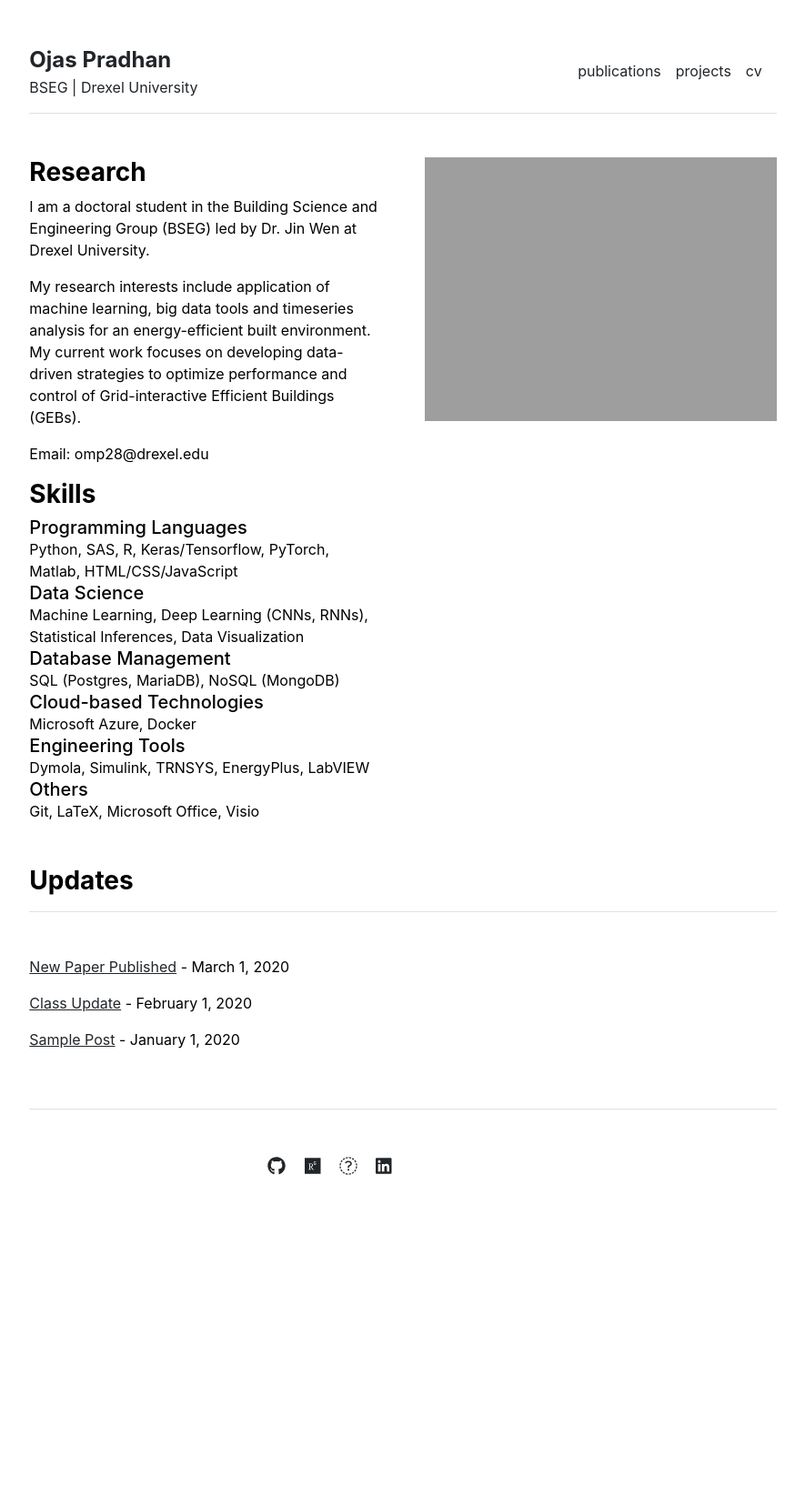
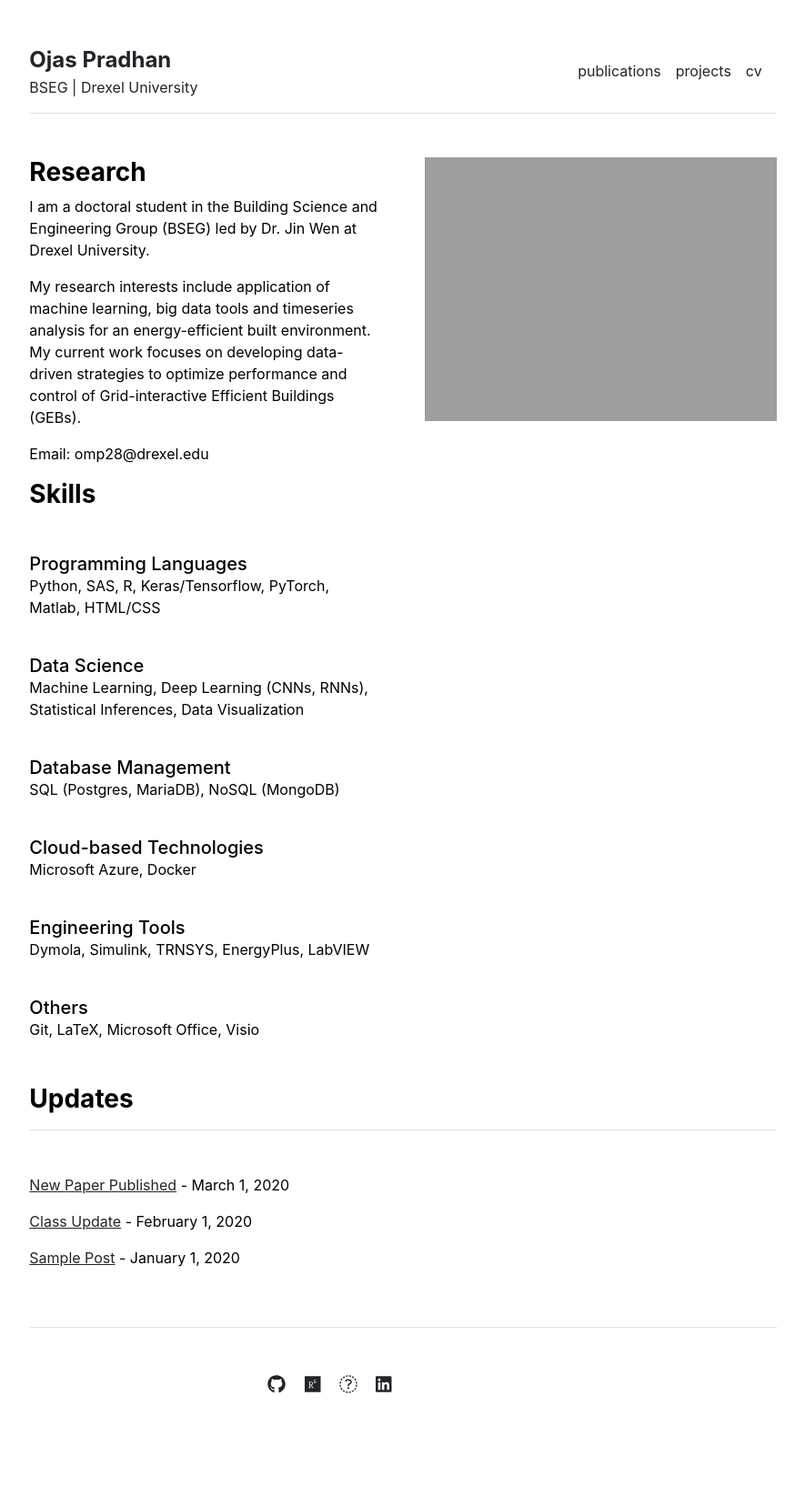
Before and after one commit to pradhanojas/pradhanojas.github.io, a Jekyll site: the page built from index.md, in a window 1280 px wide. Shown: the whole page at 91% size, without its empty margins (197-1082 px from the left). Built offline with Jekyll 4.4.1, drawn with Linux system fonts in a browser that asks for light colours; before the commit the page ends 1394 px from its top, so only the background shows below that.

Commit message:
Update index.md

```diff
--- a/index.md
+++ b/index.md
@@ -11,27 +11,32 @@ Email: omp28@drexel.edu
 
 
 <h3 class="fw-bold">Skills</h3>
+<br>
 <h5 class="mb-0">Programming Languages</h5>
 <div>
-    Python, SAS, R, Keras/Tensorflow, PyTorch, Matlab, HTML/CSS/JavaScript
+    Python, SAS, R, Keras/Tensorflow, PyTorch, Matlab, HTML/CSS
 </div>
+<br>
 <h5 class="mb-0">Data Science</h5>
 <div>
     Machine Learning, Deep Learning (CNNs, RNNs), Statistical Inferences, Data Visualization
 </div>
+<br>
 <h5 class="mb-0">Database Management</h5>
 <div>
     SQL (Postgres, MariaDB), NoSQL (MongoDB)
 </div>
+<br>
 <h5 class="mb-0">Cloud-based Technologies</h5>
 <div>
     Microsoft Azure, Docker
 </div>
-
+<br>
 <h5 class="mb-0">Engineering Tools</h5>
 <div>
     Dymola, Simulink, TRNSYS, EnergyPlus, LabVIEW
 </div>
+<br>
 <h5 class="mb-0">Others</h5>
 <div>
     Git, LaTeX, Microsoft Office, Visio
```
